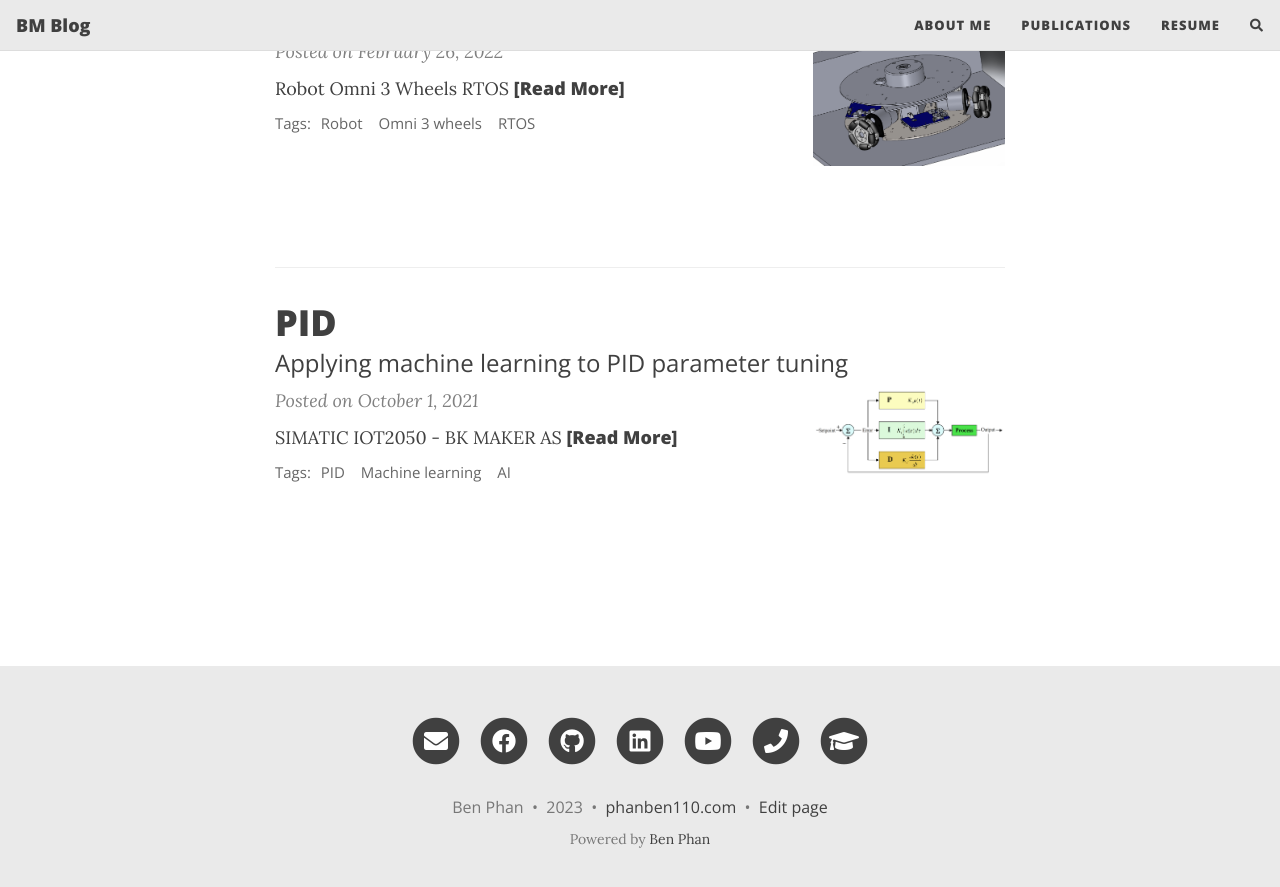
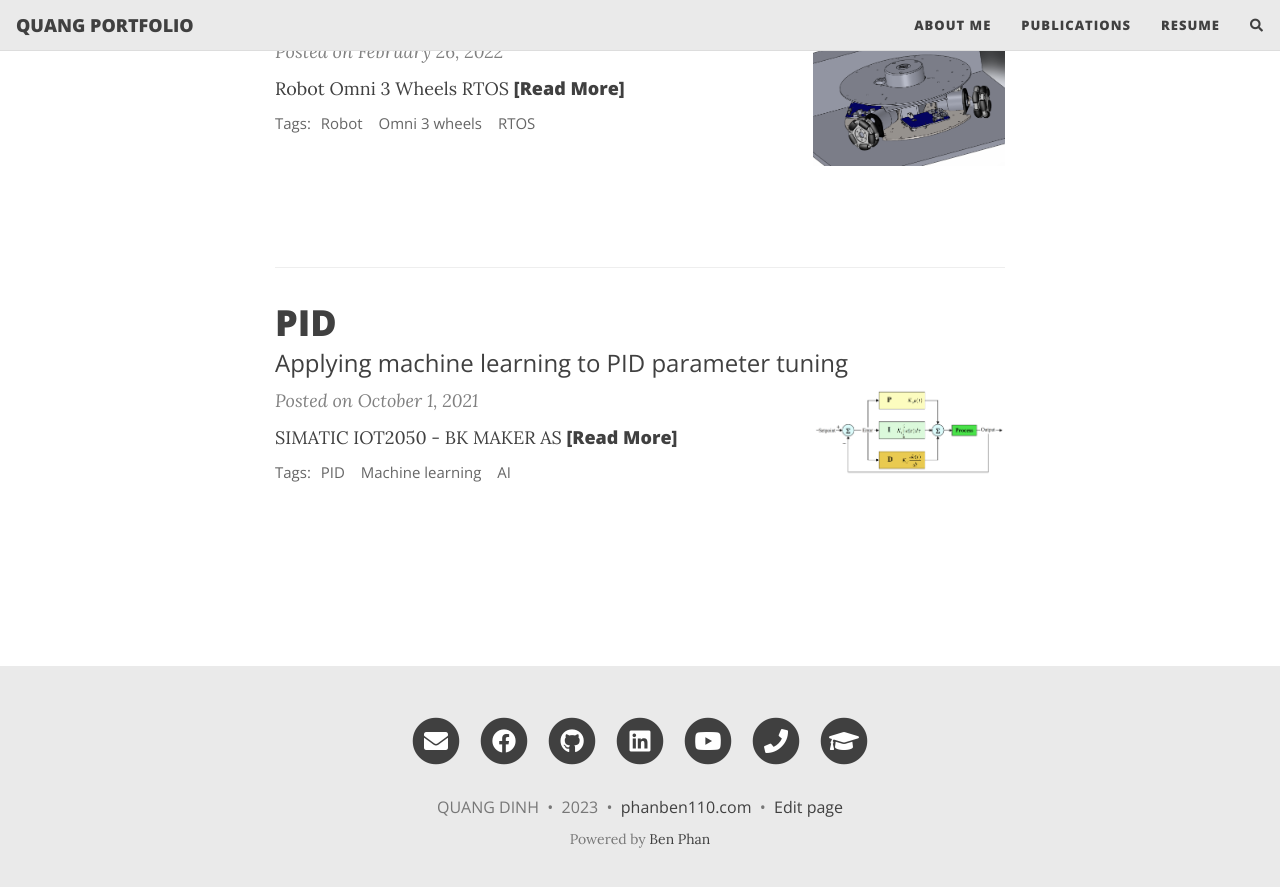
Before and after one commit to phanben110/phanben110.github.io, a Jekyll site: the page built from index.html, in a window 1280 px wide and 900 px high, scrolled down 734 px. Shown: the top 887 px of the window. Built offline with Jekyll 4.4.1, drawn with Linux system fonts in a browser that asks for light colours; nearby versions of some CDN libraries; the list of posts is cut into pages by our own code; comment, search, counter and statistics services are not loaded; some of the changed lines change nothing that is shown.

Commit message:
Update _config.yml

```diff
--- a/_config.yml
+++ b/_config.yml
@@ -10,10 +10,10 @@
 ############################
 
 # Name of website
-title: BM Blog
+title: QUANG PORTFOLIO
 
 # Your name to show in the footer
-author: Ben Phan
+author: QUANG DINH
 
 ###############################################
 # --- List of links in the navigation bar --- #
@@ -52,19 +52,19 @@ round-avatar: true
 # Select the social network links that you want to show in the footer.
 # Uncomment the links you want to show and add your information to each one.
 social-network-links:
-  email: "phanben110@gmail.com"
+  email: "vanquang17th@gmail.com"
 # rss: true  # remove this line if you don't want to show an RSS link at the bottom
-  facebook: "https://www.facebook.com/benphan110"
-  github: "phanben110"
+  facebook: "https://www.facebook.com/vanquang17th/"
+  github: "quang17th"
 #  medium: yourname
 #  reddit: yourname
-  linkedin: "https://www.linkedin.com/in/benphan110/"
+  linkedin: "https://www.linkedin.com/in/vanquang17th/"
 #  xing: yourname
 #  stackoverflow: "3943160/daattali"
 #  snapchat: deanat78
 #  instagram: deanat78
 #  spotify: yourname
-  telephone: +84399742099
+  telephone: +84934771529
 #  steam: deanat78
 #  twitch: yourname
 #  yelp: yourname
@@ -75,7 +75,7 @@ social-network-links:
   google-scholar: "/citations?user=r3tfrQcAAAAJ&hl=en"
 #  kaggle: yourname
 #  hackerrank: yourname
-  youtube: "/channel/UCgXH-yNQBPUkYiKzyBdBudg"
+  youtube: "https://www.youtube.com/channel/UCHiLRDTAEkRV6hOHRZVztLQ"
 
 # If you want your website to generate an RSS feed, provide a description
 # The URL for the feed will be https://<your_website>/feed.xml
```
